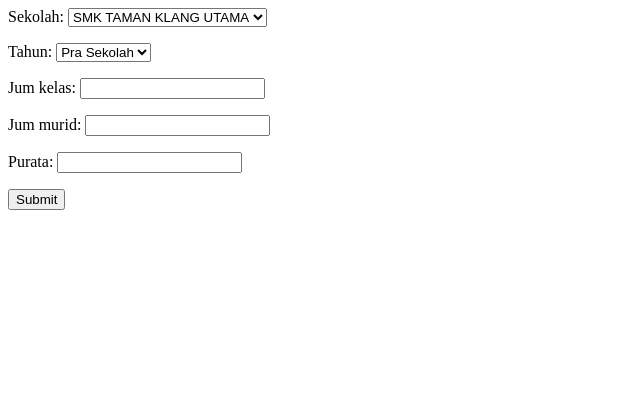
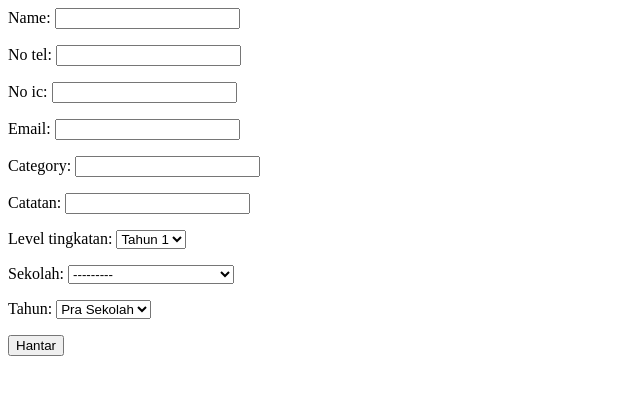
Before and after one commit to maxsim86/info-kepadatan-kelas, a Django app: page /items/student_color/ in a window 1280 px wide. Shown: the top 395 px of the page, without its empty margins (0-640 px from the left). Run offline with Django 4.2, Linux system fonts and the light colour scheme; data comes from the database, SQL or seed files in the repository; both versions use the stored data as it was after the commit.

Commit message:
convert list sekolah dari menggunakan ChoiceFields kepada ModelChoiceField

```diff
--- a/templates/base.html
+++ b/templates/base.html
@@ -22,6 +22,12 @@
         <link href="https://cdn.jsdelivr.net/npm/bootstrap@5.0.2/dist/css/bootstrap.min.css" rel="stylesheet" integrity="sha384-EVSTQN3/azprG1Anm3QDgpJLIm9Nao0Yz1ztcQTwFspd3yD65VohhpuuCOmLASjC" crossorigin="anonymous">
         <script src="https://cdn.jsdelivr.net/npm/bootstrap@5.0.2/dist/js/bootstrap.bundle.min.js" integrity="sha384-MrcW6ZMFYlzcLA8Nl+NtUVF0sA7MsXsP1UyJoMp4YLEuNSfAP+JcXn/tWtIaxVXM" crossorigin="anonymous"></script>
 
+        <script src="https://unpkg.com/htmx.org@1.1.0"></script>
+        <script>
+          document.body.addEventListener('htmx:configRequest', (event) => {
+            event.detail.headers['X-CSRFToken'] = '{{ csrf_token }}';
+          })
+        </script>
 
     </body>
 </html>
--- a/templates/student_color.html
+++ b/templates/student_color.html
@@ -1,10 +1,13 @@
 <!-- templates/student_color.html -->
 
-<form method = "post">
+
+
+
+<form method = "post" id="student-color-form" hx-post="{% url 'student_color' %}">
     {% csrf_token %}
     {{ form.as_p }}
 
-   <button type="submit">Submit</button>
+   <button type="submit" hx-post="{}">Hantar</button>
 </form>
 
 {% if color %}
@@ -12,7 +15,7 @@
 <div style="color: {{color}};">
     {{ message }}
     <br>
-    Sekolah: {{ Sekolah }}
+    Sekolah: {{ sekolah }}
     <br>
     Tahun: {{ tahun }}
     <br>
@@ -20,7 +23,12 @@
     <br>
     Jumlah Murid: {{ jum_murid }}
     <br>
-    Purata: {{ purata }}
-
+    Catatan: {{ catatan }}
+    <br>
+    Purata: <span id="purata" hx-get="{% url 'calculate_average' %}?average={{ purata }}">{{ purata }}</span>
 </div>
  {% endif %}
+
+ <script>
+
+ </script>
--- a/utama/forms.py
+++ b/utama/forms.py
@@ -1,6 +1,7 @@
 # forms.py
 from django import forms
 from .models import ListSekolah
+from .models import Info
 
 class InfoFilterForm(forms.Form):
     category = forms.CharField(required=False)
@@ -9,13 +10,16 @@ class InfoSelectForm(forms.Form):
     listsekolah = forms.ModelChoiceField(queryset=ListSekolah.objects.all(), empty_label=None)
 
 
-class StudentColorForm(forms.Form):
-    SCHOOL_CHOICES = [
-        ('A', 'SMK TAMAN KLANG UTAMA'),
-        ('B', 'SK TOK MUDA'),
-        ('C', 'SK TELOK MENEGUN'),
-        ('D', 'SK SUNGAI BINJAI')
-    ]
+class StudentColorForm(forms.ModelForm):
+    class Meta:
+        model = Info
+        fields = '__all__'
+        widgets = {
+            'purata': forms.HiddenInput(),
+            'jum_kelas':forms.HiddenInput(),
+            'jum_murid':forms.HiddenInput()
+        }
+
 
     YEAR_CHOICES = [
         ('0', 'Pra Sekolah'),
@@ -26,8 +30,9 @@ class StudentColorForm(forms.Form):
         ('5', 'Tahun 5'),
     ]
 
-    sekolah = forms.ChoiceField(choices=SCHOOL_CHOICES)
+    sekolah = forms.ModelChoiceField(queryset=ListSekolah.objects.all())
     tahun = forms.ChoiceField(choices=YEAR_CHOICES)
-    jum_kelas = forms.IntegerField()
-    jum_murid = forms.IntegerField()
-    purata = forms.IntegerField()
+    #jum_kelas = forms.TypedChoiceField(coerce=int, choices=[(i, i) for i in range(1, 15)])
+    #jum_murid = forms.IntegerField()
+    #purata = forms.IntegerField()
+    catatan = forms.CharField(widget=forms.TextInput())
--- a/utama/models.py
+++ b/utama/models.py
@@ -36,7 +36,7 @@ class Info(models.Model):
     level_tingkatan = models.CharField(max_length=12, choices=PILIHAN_LEVEL_SEKOLAH,default=TAHUN_1)
 
     def __str__(self):
-        return self.name
+        return f"{self.get_level_tingkatan_display()}"
 
 class ListSekolah(models.Model):
     name = models.CharField(max_length=255)
--- a/utama/urls.py
+++ b/utama/urls.py
@@ -1,6 +1,6 @@
 # urls.py
 from django.urls import path
-from .views import InfoListView, InfoFilterView, InfoSelectView, SuccessView, StudentColorView
+from .views import InfoListView, InfoFilterView, InfoSelectView, SuccessView, StudentColorView, CalculateAverageView
 
 urlpatterns = [
     path('items/', InfoListView.as_view(), name='item_list'),
@@ -8,5 +8,6 @@ urlpatterns = [
     path('items/select_info/', InfoSelectView.as_view(), name='select_view'),
     path('items/student_color/', StudentColorView.as_view(), name='student_color'),
     path('success/', SuccessView.as_view(), name='success'),
+    path('calculate_average/', CalculateAverageView.as_view(), name='calculate_average'),
     # tambahkan url lain sesuai kebutuhan
 ]
--- a/utama/views.py
+++ b/utama/views.py
@@ -4,6 +4,7 @@ from django.views.generic.edit import FormView
 from .models import Info
 from .forms import InfoFilterForm, InfoSelectForm, StudentColorForm
 from django.views import View
+from django.http import JsonResponse
 # Create your views here.
 
 
@@ -52,19 +53,19 @@ class StudentColorView(FormView):
         jum_murid = form.cleaned_data['jum_murid']
         purata = form.cleaned_data['purata']
 
-        if jum_murid >= 40:
-            color = 'yellow'
-            message = f"The average ({purata}) does not exceed 40. Full class details:"
+        if purata >= 40:
+            color = 'red'
+            message = f"Purata ({purata}) melebihi 40. Lihat Kelas Detail:"
 
 
-        elif purata > 40:
-            color = 'red'
-            message = f"The average ({purata}) exceeds 40. Class details:"
-
+        elif jum_kelas / jum_murid <= 40:
+            color = 'green'
+            message = f"Purata ({purata}). Penuh. Lihat Kelas Detail "
 
         else:
-            color = 'green'
-            message = "Class Detail"
+            color = 'blue'
+            message = "Lihat Kelas Detail"
+
         # Add color data to the context
         self.extra_context = {
             'color':color,
@@ -75,11 +76,29 @@ class StudentColorView(FormView):
             'jum_murid': jum_murid,
             'purata': purata,
                               }
+        #return super().form_valid(form)
         return self.render_to_response(self.get_context_data(form=form))
-       # return super().form_valid(form)
+
 
 class SuccessView(View):
     template_name = 'success.html'
 
     def get(self, request, *args, **kwargs):
         return render(request, self.template_name)
+
+
+class CalculateAverageView(View):
+    def get(self, request, *args, **kwargs):
+        # Handle GET request to retrieve the initial value or for debugging
+        average = float(request.GET.get('average', 0.0))
+        return JsonResponse({'average': average})
+
+    def post(self, request, *args, **kwargs):
+        jum_murid = float(request.POST.get('jum_murid', 0))
+        purata = float(request.POST.get('purata', 0))
+
+        if jum_murid > 0:
+            average = purata / jum_murid
+        else:
+            average = 0.0
+        return JsonResponse({'average':average})
```
Also changed, not shown: utama/admin.py (+8 -1 lines), db.sqlite3.
